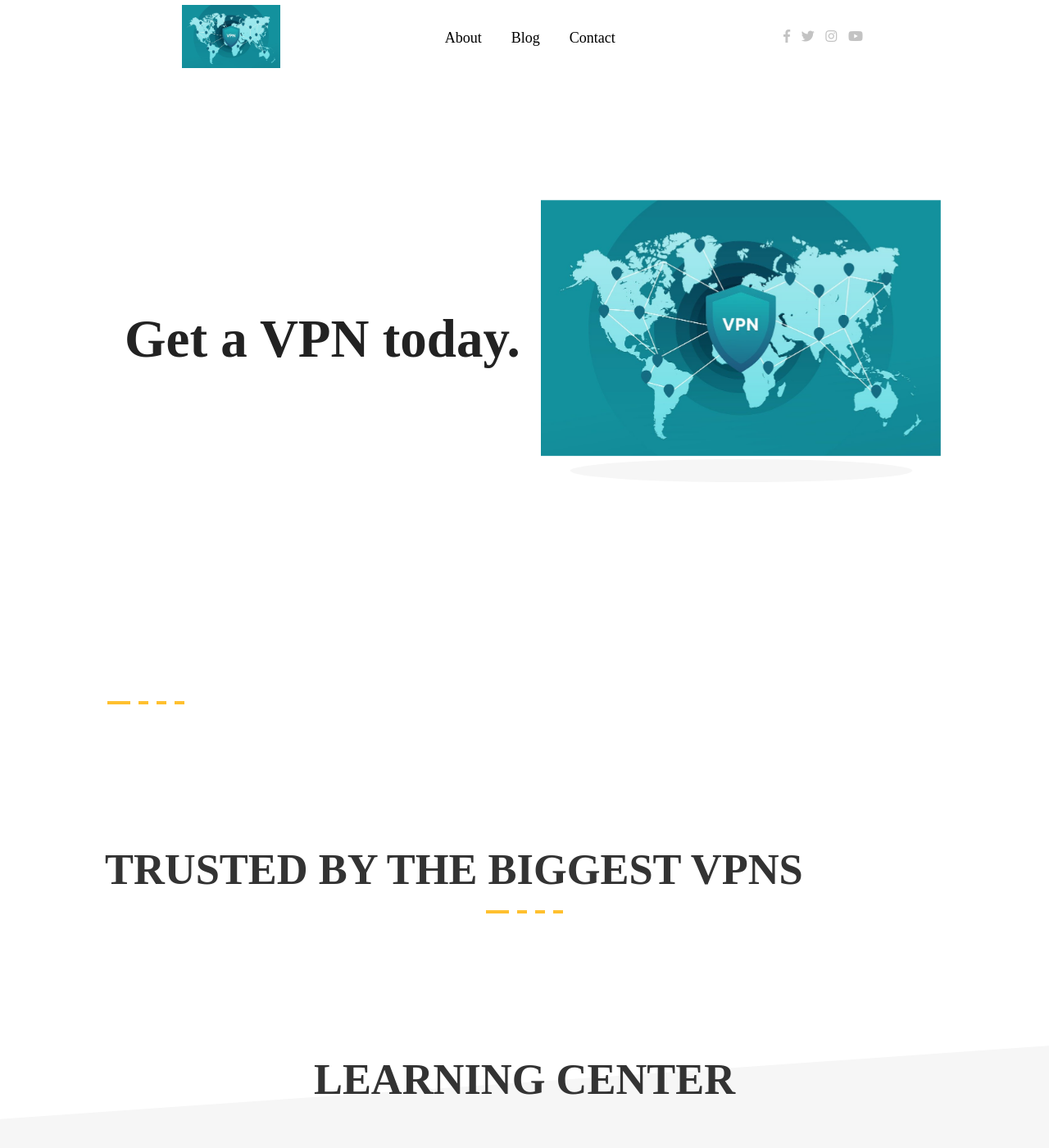
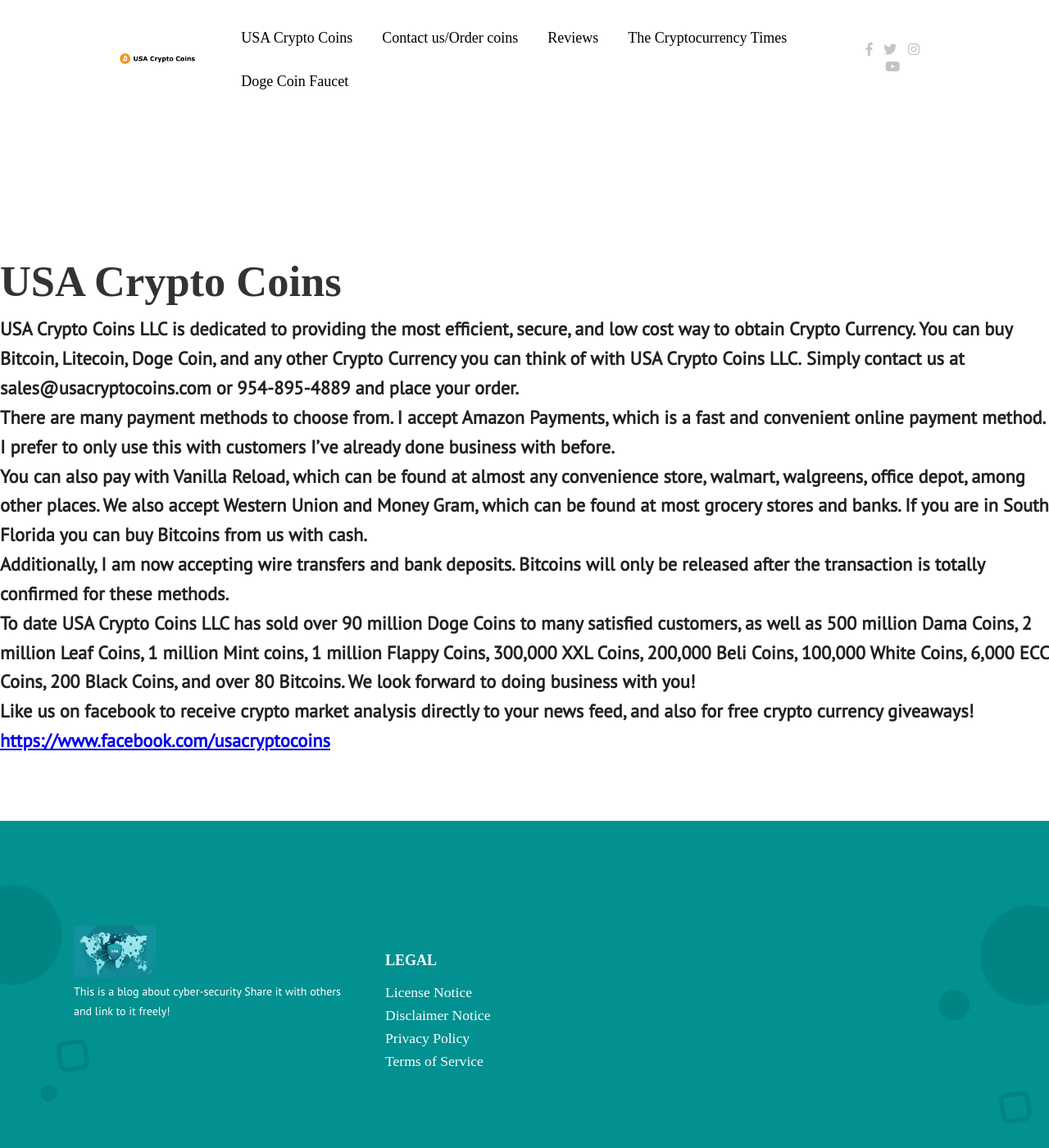
Before and after one commit to Billfodl19/USA-Crypto-Coins, a Jekyll site: the page built from index.html, in a window 1280 px wide and 1400 px high. Shown: the whole window at 82% size. Built offline with Jekyll 4.4.1, drawn with Linux system fonts in a browser that asks for light colours; nearby versions of some CDN libraries; some web fonts are replaced; some of the changed text lies outside the part shown.

Commit message:
add: index.html

```diff
--- a/_includes/navbar.html
+++ b/_includes/navbar.html
@@ -5,7 +5,7 @@
 
       <div id="logo" class="nav-logo">
       <a href="/">
-      <img src="/images/hero.jpg" alt="logo" width="120px">
+        <img src="/images/usaclogo.png" alt="logo" width="120px">
       </a>
       </div>
 
@@ -21,17 +21,22 @@
       <div id="mobile-nav" class="mobile-nav">
 
         <ul class="mobile-nav-main">
-
-
-
-
-
-            <li><a href="/About">About</a></li>
-            <li><a href="/blog">Blog</a></li>
-            <li><a href="/contact">Contact</a></li>
+          <li>
+            <a href="/">USA Crypto Coins</a>
+          </li>
+          <li>
+            <a href="/contact/">Contact us/Order coins</a>
+          </li>
+          <li>
+            <a href="/testimonials/">Reviews</a>
+          </li>
+          <li>
+            <a href="/thecryptocurrencytimes/">The Cryptocurrency Times</a>
+          </li>
+          <li>
+            <a href="/doge-coin-faucet/">Doge Coin Faucet</a>
+          </li>
         </ul>
-
-
 
       </div>
 
--- a/index.html
+++ b/index.html
@@ -1,6 +1,6 @@
 ---
-seotitle: #1 privacy, cybersecurity, and VPN blog
-description: We have easy to follow guides, reviews, and explanations for all the common VPNs
+seotitle: USA Crypto Coins
+description: USA Crypto Coins LLC is dedicated to providing the most efficient, secure, and low cost way to obtain Crypto Currency. You can buy Bitcoin, Litecoin, Doge Coin, and any other Crypto Currency you can think of with USA Crypto Coins LLC. Simply contact us at sales@usacryptocoins.com or 954-895-4889 and place your order.
 ---
 
 
@@ -9,101 +9,38 @@
 
 {% include navbar.html %}
 
+<section>
+  <h2>USA Crypto Coins</h2>
 
-<!---HERO-->
-  <section id="hero">
-    <div class="wrapper">
+  <p>
+    <strong>USA Crypto Coins LLC is dedicated to providing the most efficient, secure, and low cost way to obtain Crypto Currency. You can buy Bitcoin, Litecoin, Doge Coin, and any other Crypto Currency you can think of with USA Crypto Coins LLC.</strong> <strong>Simply contact us at sales@usacryptocoins.com or 954-895-4889 and place your order.</strong>
+  </p>
 
-      <div class="hero_image">
-        <img id="hero_image_first" src="/images/hero.jpg" alt="hero image" width="300px">
-        <img id="hero_image_second" class="oval" src="/images/hero__oval.svg" alt="">
-      </div><!--hero image-->
+  <p>
+    <strong>There are many payment methods to choose from. <strong>I accept Amazon Payments, which is a fast and convenient online payment method. I prefer to only use this with customers I’ve already done business with before.</strong></strong>
+  </p>
 
-      <div class="hero_content">
-      <h1>Get a VPN today.</h1>
+  <p>
+    <strong>You can also pay with Vanilla Reload, which can be found at almost any convenience store, walmart, walgreens, office depot, among other places. We also accept Western Union and Money Gram, which can be found at most grocery stores and banks. If you are in South Florida you can buy Bitcoins from us with cash.</strong>
+  </p>
 
+  <p>
+    <strong>Additionally, I am now accepting wire transfers and bank deposits. Bitcoins will only be released after the transaction is totally confirmed for these methods. </strong>
+  </p>
 
+  <p>
+    <strong>To date USA Crypto Coins LLC has sold over 90 million Doge Coins to many satisfied customers, as well as 500 million Dama Coins, 2 million Leaf Coins, 1 million Mint coins, 1 million Flappy Coins, 300,000 XXL Coins, 200,000 Beli Coins, 100,000 White Coins, 6,000 ECC Coins, 200 Black Coins, and over 80 Bitcoins. We look forward to doing business with you!</strong>
+  </p>
 
-      </div><!--hero content-->
-
-    </div>
-  </section>
-
-
-<!---TESTIMONIALS-->
-<section id="testimonials">
-  <div class="wrapper">
-
-    <div class="h2_title">
-      <?xml version="1.0" encoding="UTF-8"?>
-      <svg width="94px" height="4px" viewBox="0 0 94 4" version="1.1" xmlns="http://www.w3.org/2000/svg" xmlns:xlink="http://www.w3.org/1999/xlink">
-          <!-- Generator: Sketch 61 (89581) - https://sketch.com -->
-          <title>Group 17 Copy</title>
-          <desc>Created with Sketch.</desc>
-          <g id="Welcome" stroke="none" stroke-width="1" fill="none" fill-rule="evenodd">
-              <g id="Desktop-HD-Copy-4" transform="translate(-425.000000, -851.000000)" fill="#FFC02F">
-                  <g id="Group-17-Copy" transform="translate(425.000000, 851.000000)">
-                      <rect id="Rectangle" x="0" y="0" width="28" height="4"></rect>
-                      <rect id="Rectangle-Copy-5" x="38" y="0" width="12" height="4"></rect>
-                      <rect id="Rectangle-Copy-6" x="60" y="0" width="12" height="4"></rect>
-                      <rect id="Rectangle-Copy-7" x="82" y="0" width="12" height="4"></rect>
-                  </g>
-              </g>
-          </g>
-      </svg>
-      <h2>TRUSTED BY THE BIGGEST VPNS</h2>
-    </div><!---h2 title-->
-
-
-
-
-
-<!---EDUCATION-->
-<section id="education">
-
-  <div class="education_wrapper">
-
-  <div class="h2_title">
-
-    <?xml version="1.0" encoding="UTF-8"?>
-    <svg width="94px" height="4px" viewBox="0 0 94 4" version="1.1" xmlns="http://www.w3.org/2000/svg" xmlns:xlink="http://www.w3.org/1999/xlink">
-        <g id="Welcome" stroke="none" stroke-width="1" fill="none" fill-rule="evenodd">
-            <g id="Desktop-HD-Copy-4" transform="translate(-425.000000, -851.000000)" fill="#FFC02F">
-                <g id="Group-17-Copy" transform="translate(425.000000, 851.000000)">
-                    <rect id="Rectangle" x="0" y="0" width="28" height="4"></rect>
-                    <rect id="Rectangle-Copy-5" x="38" y="0" width="12" height="4"></rect>
-                    <rect id="Rectangle-Copy-6" x="60" y="0" width="12" height="4"></rect>
-                    <rect id="Rectangle-Copy-7" x="82" y="0" width="12" height="4"></rect>
-                </g>
-            </g>
-        </g>
-    </svg>
-    <h2>LEARNING CENTER</h2>
-  </div><!---h2 title-->
-
-
-  <div class="wrapper">
-
-    <div class="hero_image">
-      <img src="/images/learning.png" alt="blog excerpt image" width="300px" class="slide_in">
-    </div><!--hero image-->
-
-    <div class="hero_content">
-    <h2>Want to learn more about cyber-security?</h2>
-    <p>VPN's are something everyone should use to protect themselves
-      You should be using one too.  Click to learn more!
-    </p>
-
-      <div class="cta__wrapper">
-        <button>Learn More</button>
-      </div><!--cta wrapper content-->
-
-    </div><!--hero content-->
-
-  </div>
-</div><!---EDUCATION WRAPPER-->
+  <p>
+    <strong>
+      Like us on facebook to receive crypto market analysis directly to your news feed, and also for free crypto currency giveaways!
+      <a title="https://www.facebook.com/usacryptocoins" href="https://www.facebook.com/usacryptocoins">
+        https://www.facebook.com/usacryptocoins
+      </a>
+    </strong>
+  </p>
 </section>
 
 
-
 {% include footer.html %}
```
Also changed, not shown: images/usaclogo.png (added).
